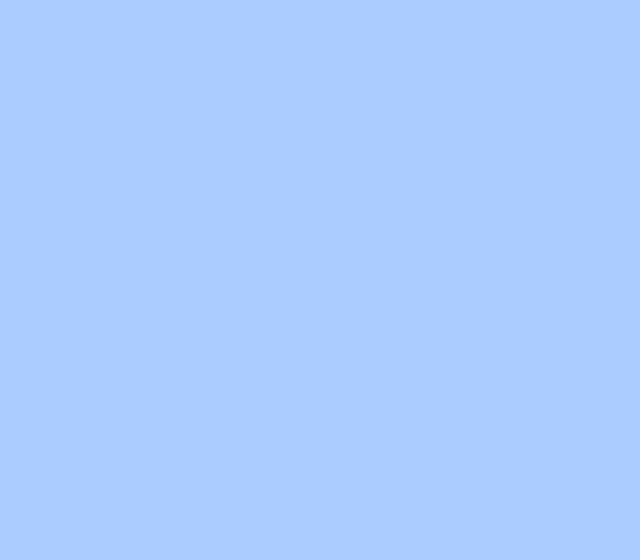
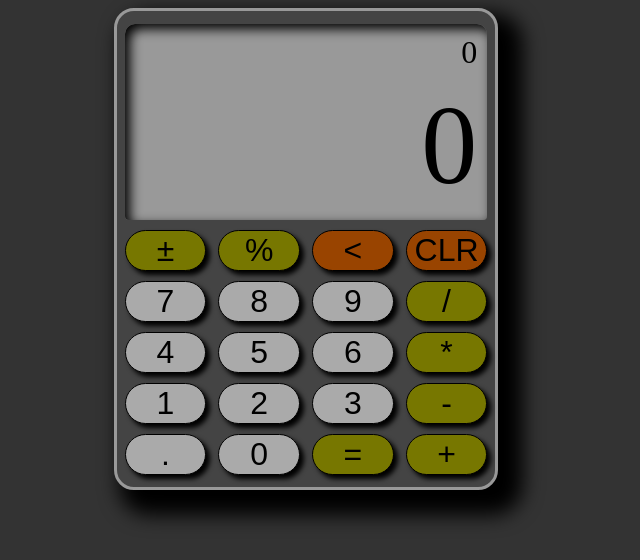
Before and after one commit to Kyle-Heard/odin-calc, a plain HTML site: page index.html in a window 1280 px wide. Shown: the whole page, without its empty margins (334-974 px from the left). Drawn offline with Linux system fonts and the light colour scheme.

Commit message:
Calculator HTML/CSS Established Initial screen complete

```diff
--- a/css/style.css
+++ b/css/style.css
@@ -1,4 +1,81 @@
-body{
-    background-color: #aaccff;
+* {
+    font-size: xx-large;
+    box-sizing: border-box;
+}
+
+body {
+    background-color: #333333;
+    width: 30%;
+    margin-left: 35%;
+    height: 80vw;
+}
+
+div#calculator {
     display: flex;
+    flex-direction: column;
+    align-items: center;
+    justify-content: center;
+    background-color: #444444;
+    padding: 2%;
+    border: 3px solid #999999;
+    border-radius: 20px;
+    box-shadow: 15px 15px 20px 10px #000;
 }
+
+div.row {
+    width: 100%;
+    flex: 1;
+    display: flex;
+    justify-content: space-between;
+    gap: 10px;
+    margin: 5px;
+}
+
+div.row.screen {
+    flex: 2;
+    height: 1000px;
+    justify-content: right;
+    width: 100%;
+    background-color: #999999;
+    border-radius: 10px 10px 4px 4px;
+
+    display: flex;
+    flex-direction: column;
+    align-items: flex-end;
+    justify-content: space-between;
+
+    box-shadow: 5px 5px 12px 0 black inset;
+    padding: 10px;
+}
+
+div.screen.answer {
+    font-size: 350%;
+}
+
+
+button.calcButton {
+    width: 22.5%;
+    border-radius: 100px;
+    border: 1px solid black;
+    box-shadow: 4px 4px 5px 0 black;
+}
+
+button.clear {
+    background-color: #994400;
+}
+
+button.operand {
+    background-color: #777700;
+}
+
+button.number {
+    background-color: #aaaaaa;
+}
+
+button:hover {
+    background-color: #777;
+}
+
+button:active {
+    background-color: #333;
+}
--- a/index.html
+++ b/index.html
@@ -1,12 +1,52 @@
 <!DOCTYPE html>
 <html>
+
 <head>
     <meta charset="UTF-8">
     <link rel="stylesheet" href="css/style.css">
     <script src="js/javascript.js" defer></script>
     <title>Odin Calculator</title>
 </head>
+
 <body>
 
+    <div id="calculator">
+        <div class="row screen">
+            <div class="screen type">0</div>
+            <div class="screen answer">0</div>
+        </div>
+        <div class="row">
+            <button class="operand calcButton">&#177</button>
+            <button class="operand calcButton">%</button>
+            <button class="clear calcButton">&#60</button>
+            <button class="clear calcButton">CLR</button>
+        </div>
+        <div class="row">
+            <button class="number calcButton">7</button>
+            <button class="number calcButton">8</button>
+            <button class="number calcButton">9</button>
+            <button class="operand calcButton">/</button>
+        </div>
+        <div class="row">
+            <button class="number calcButton">4</button>
+            <button class="number calcButton">5</button>
+            <button class="number calcButton">6</button>
+            <button class="operand calcButton">*</button>
+        </div>
+        <div class="row">
+            <button class="number calcButton">1</button>
+            <button class="number calcButton">2</button>
+            <button class="number calcButton">3</button>
+            <button class="operand calcButton">-</button>
+        </div>
+        <div class="row">
+            <button class="number calcButton">.</button>
+            <button class="number calcButton">0</button>
+            <button class="operand calcButton">=</button>
+            <button class="operand calcButton">+</button>
+        </div>
+
+    </div>
 </body>
+
 </html>
```
Lines whose indentation alone changed are shown as unchanged.
